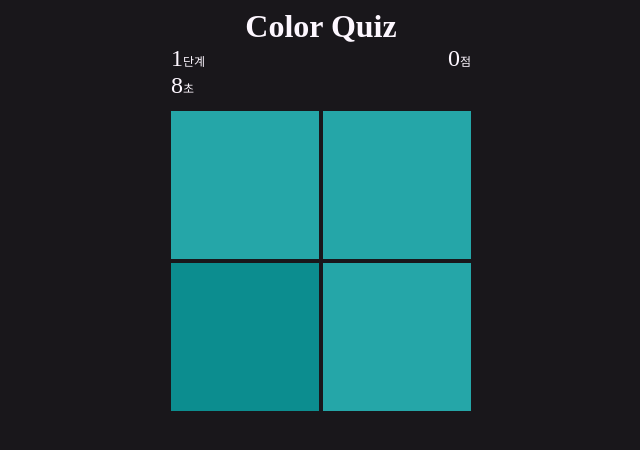
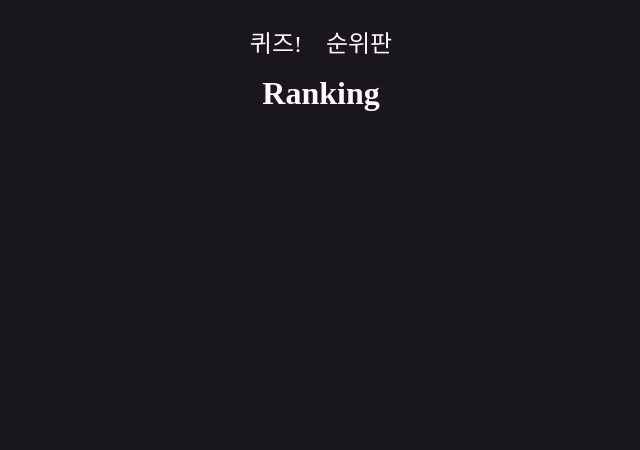
Before and after one commit to lazy-sky/color-quiz, a React (Create React App) app: page /#/rank in a window 1280 px wide. Before the commit this address led to /. Shown: the top 450 px of the page, without its empty margins (319-959 px from the left). Built offline with nearby package versions, Linux system fonts and the light colour scheme; the HTML template or start-up script is replaced by a standard one.

Commit message:
feat: Make Router and Navigation

```diff
--- a/src/App.tsx
+++ b/src/App.tsx
@@ -1,15 +1,6 @@
-import { useState } from 'react';
-
-import ScoreBoard from './components/ScoreBoard';
-import ColorBoard from './components/ColorBoard';
+import AppRouter from './components/Router';
 
 function App() {
-  // TODO: 고민 거리, 이 상태들을 객체로 묶어서 관리하는 게 좋을까? 아니면 분리해둘까?
-  const [stage, setStage] = useState(1);
-  const [remainingTime, setRemainingTime] = useState(15);
-  const [score, setScore] = useState(0);
-  const [isRunning, setIsRunning] = useState(true);
-
   return (
     <div style={{
       color: '#FDF7FF',
@@ -17,29 +8,7 @@ function App() {
       padding: '8px',
       height: '100vh',
     }}>
-      <h1 style={{
-        textAlign: 'center',
-        margin: 0
-      }}>
-        Color Quiz
-      </h1>
-      <ScoreBoard
-        stage={stage}
-        setStage={setStage}
-        score={score}
-        setScore={setScore}
-        remainingTime={remainingTime}
-        setRemainingTime={setRemainingTime}
-        isRunning={isRunning}
-        setIsRunning={setIsRunning}
-      />
-      <ColorBoard
-        stage={stage}
-        setStage={setStage}
-        remainingTime={remainingTime}
-        setRemainingTime={setRemainingTime}
-        setScore={setScore}
-      />
+      <AppRouter />
     </div>
   );
 }
--- /dev/null
+++ b/src/components/Navigation.tsx
@@ -0,0 +1,41 @@
+import { Link } from "react-router-dom";
+
+import styled from 'styled-components';
+
+const NavConatainer = styled.nav`
+  ul {
+    list-style: none;
+    display: flex;
+    justify-content: center;
+    gap: 24px;
+    padding: 0;
+
+    a {
+      font-size: 24px;
+      text-decoration: none;
+    }
+  }
+`;
+
+function Navigation() {
+  return (
+    <NavConatainer>
+      <ul>
+        <li>
+          <Link
+            to="/"
+            style={{ color: '#FDF7FF' }}>
+            퀴즈!
+          </Link>
+        </li>
+        <li>
+          <Link to="/rank" style={{ color: '#FDF7FF' }}>
+            순위판
+          </Link>
+        </li>
+      </ul>
+    </NavConatainer>
+  )
+}
+
+export default Navigation;
--- /dev/null
+++ b/src/components/Router.tsx
@@ -0,0 +1,19 @@
+import { HashRouter as Router, Route, Routes } from 'react-router-dom';
+
+import Navigation from './Navigation';
+import HomePage from '../routes/HomePage';
+import RankingPage from '../routes/RankingPage';
+
+const AppRouter = () => {
+  return (
+    <Router>
+      <Navigation />
+      <Routes>
+        <Route path="/" element={<HomePage />} />
+        <Route path="/rank" element={<RankingPage />} />
+      </Routes>
+    </Router>
+  );
+};
+
+export default AppRouter;
--- /dev/null
+++ b/src/routes/HomePage.tsx
@@ -0,0 +1,47 @@
+import { useState } from 'react';
+
+import ScoreBoard from '../components/ScoreBoard';
+import ColorBoard from '../components/ColorBoard';
+
+function HomePage() {
+  // TODO: 고민 거리, 이 상태들을 객체로 묶어서 관리하는 게 좋을까? 아니면 분리해둘까?
+  const [stage, setStage] = useState(1);
+  const [remainingTime, setRemainingTime] = useState(15);
+  const [score, setScore] = useState(0);
+  const [isRunning, setIsRunning] = useState(true);
+
+  return (
+    <div style={{
+      // color: '#FDF7FF',
+      // backgroundColor: '#19171B',
+      // padding: '8px',
+      // height: '100vh',
+    }}>
+      <h1 style={{
+        textAlign: 'center',
+        margin: 0
+      }}>
+        Color Quiz
+      </h1>
+      <ScoreBoard
+        stage={stage}
+        setStage={setStage}
+        score={score}
+        setScore={setScore}
+        remainingTime={remainingTime}
+        setRemainingTime={setRemainingTime}
+        isRunning={isRunning}
+        setIsRunning={setIsRunning}
+      />
+      <ColorBoard
+        stage={stage}
+        setStage={setStage}
+        remainingTime={remainingTime}
+        setRemainingTime={setRemainingTime}
+        setScore={setScore}
+      />
+    </div>
+  );
+}
+
+export default HomePage;
--- /dev/null
+++ b/src/routes/RankingPage.tsx
@@ -0,0 +1,14 @@
+function RankingPage() {
+  return (
+    <>
+      <h1 style={{
+        textAlign: 'center',
+        margin: 0
+      }}>
+        Ranking
+      </h1>
+    </>
+  )
+}
+
+export default RankingPage;
```
